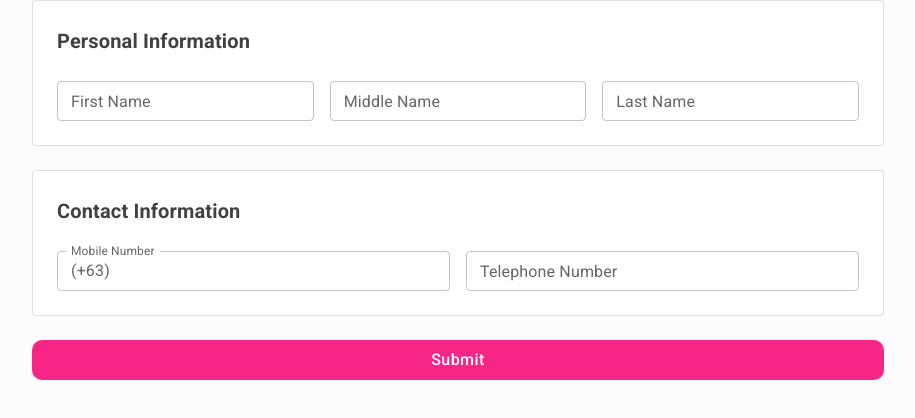
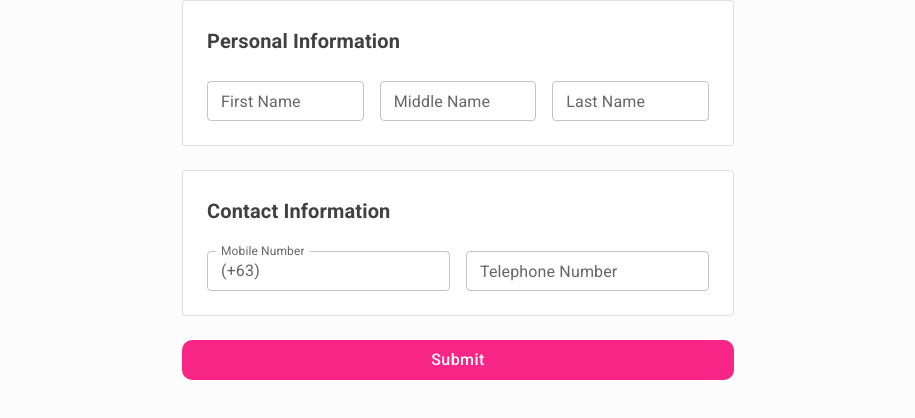
Before and after one commit to ryanarnold/formhub, a Next.js app: page /start/data in a window 1280 px wide. Shown: the top 418 px of the page, without its empty margins (182-1097 px from the left). Built offline with nearby package versions, Linux system fonts and the light colour scheme.

Commit message:
feat(start): decrease maxwidth in data and summary pages

```diff
--- a/components/pages/data.tsx
+++ b/components/pages/data.tsx
@@ -12,7 +12,7 @@ interface Props {
 
 function StartDataPage({ formsToCreate }: Props) {
   return (
-    <Container maxWidth="md">
+    <Container maxWidth="sm">
       <Stack gap={3}>
         <PaperWithHeading heading="Personal Information">
           <Grid container spacing={2}>
--- a/components/pages/summary.tsx
+++ b/components/pages/summary.tsx
@@ -15,7 +15,7 @@ import PaperWithHeading from '../paper-with-heading';
 
 function StartSummaryPage() {
   return (
-    <Container maxWidth="md">
+    <Container maxWidth="sm">
       <Stack gap={3}>
         <PaperWithHeading heading="Summary">
           <Box>
```
